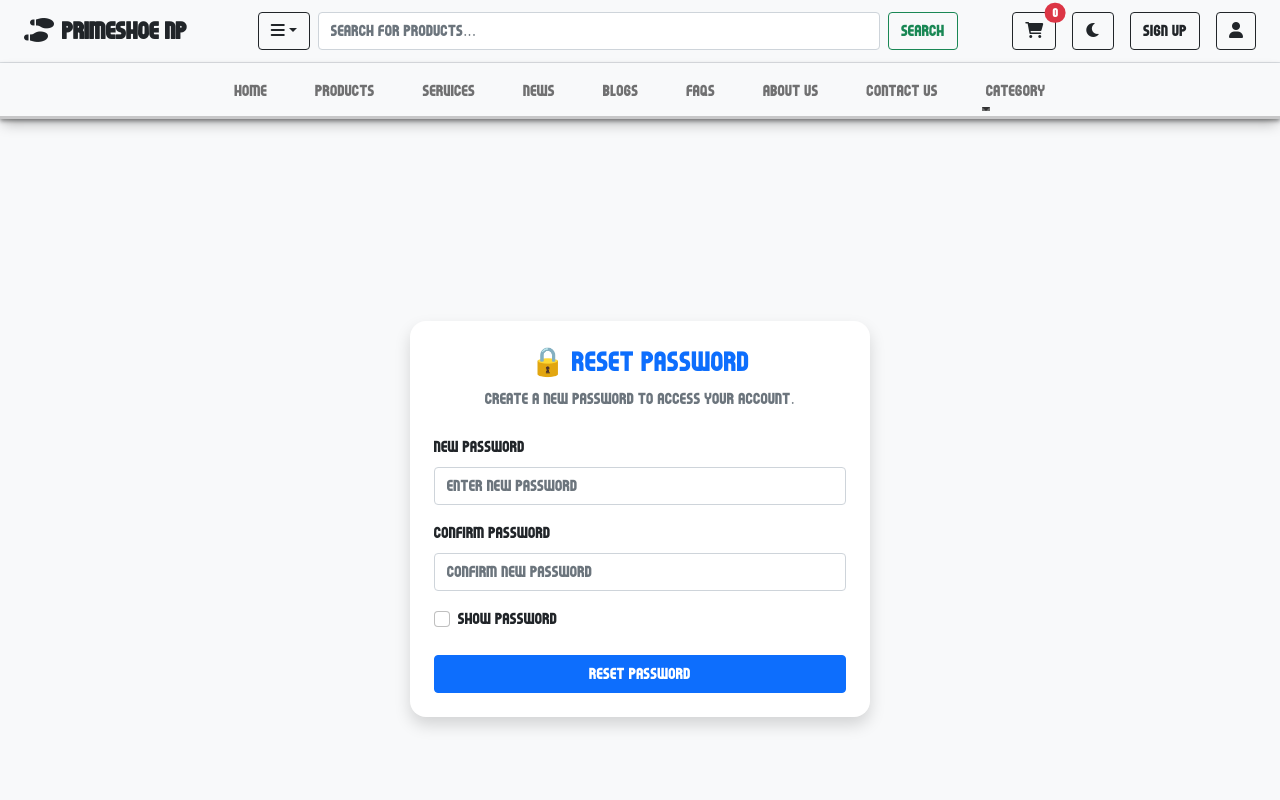
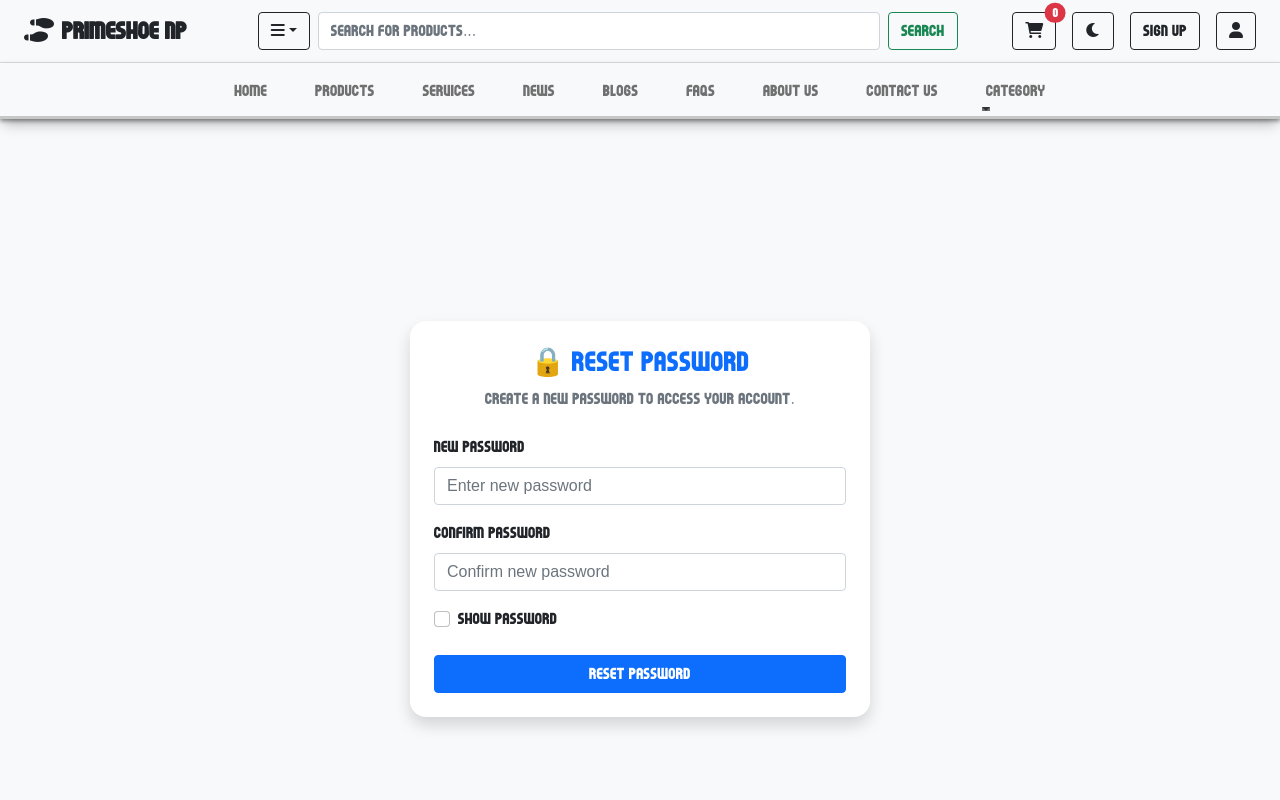
Before and after one commit to Bishnuu72/PrimeShoe-Nepal, a React (Vite) app: page /reset-password/1/1 in a window 1280 px wide. Shown: the top 800 px of the page. Built offline with nearby package versions, Linux system fonts and the light colour scheme.

Commit message:
set font

```diff
--- a/src/components/UserRegistration/ForgotPassword.jsx
+++ b/src/components/UserRegistration/ForgotPassword.jsx
@@ -79,6 +79,7 @@ const ForgotPassword = () => {
               value={email}
               onChange={(e) => setEmail(e.target.value)}
               required
+              style={{ fontFamily: "Poppins, sans-serif" }}
             />
           </div>
           <button type="submit" className="btn btn-primary w-100">Send Reset Link</button>
--- a/src/components/UserRegistration/ResetPassword.jsx
+++ b/src/components/UserRegistration/ResetPassword.jsx
@@ -71,6 +71,7 @@ const ResetPassword = () => {
               value={password}
               onChange={(e) => setPassword(e.target.value)}
               required
+              style={{ fontFamily: "Poppins, sans-serif" }}
             />
           </div>
 
@@ -84,6 +85,7 @@ const ResetPassword = () => {
               value={confirmPassword}
               onChange={(e) => setConfirmPassword(e.target.value)}
               required
+              style={{ fontFamily: "Poppins, sans-serif" }}
             />
           </div>
 
```
